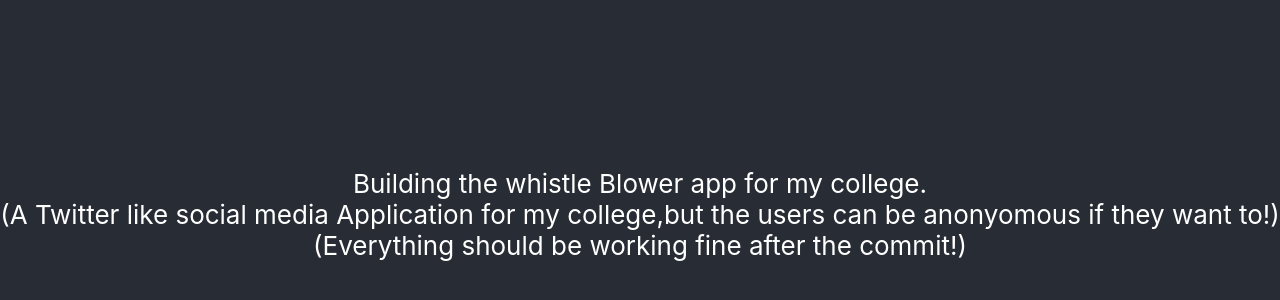
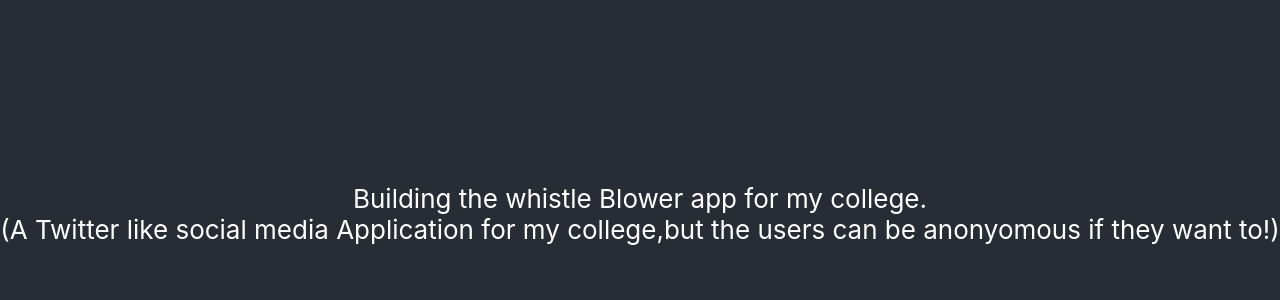
Before and after one commit to vinay1668/my-college, a React (Create React App) app: page / in a window 1280 px wide. Shown: the part 186-486 px from the top of the page. Built offline with nearby package versions, Linux system fonts and the light colour scheme.

Commit message:
Update App.js

```diff
--- a/src/App.js
+++ b/src/App.js
@@ -9,8 +9,6 @@
           Building the whistle Blower app for my college.
          <br />
           (A Twitter like social media Application for my college,but the users can be anonyomous if they want to!)
-         <br />
-         (Everything should be working fine after the commit!)
       </header>
     </div>
   );
```
